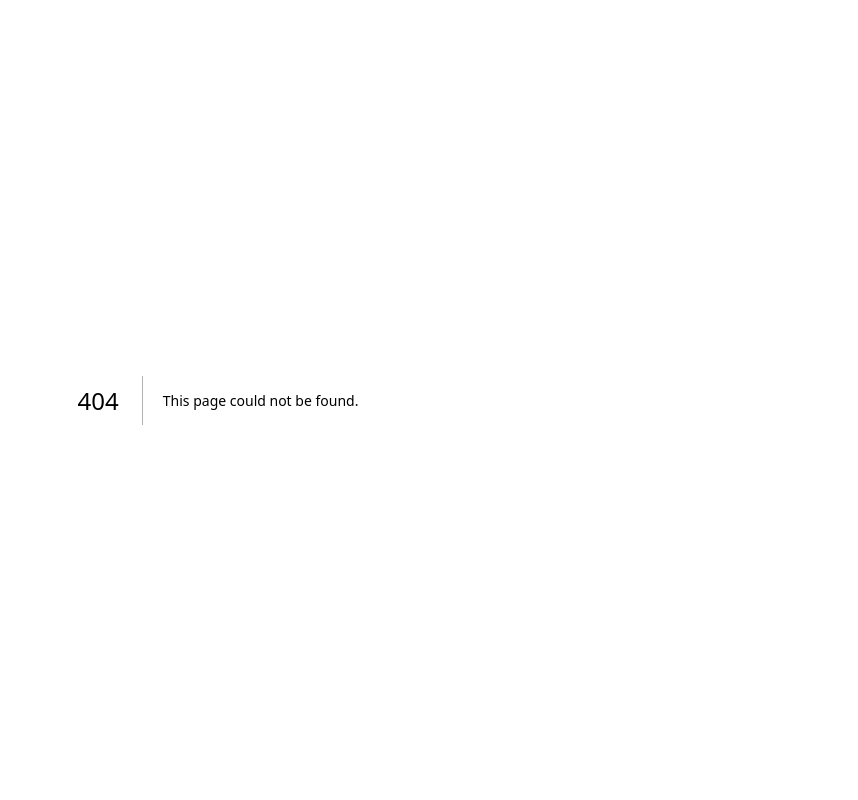
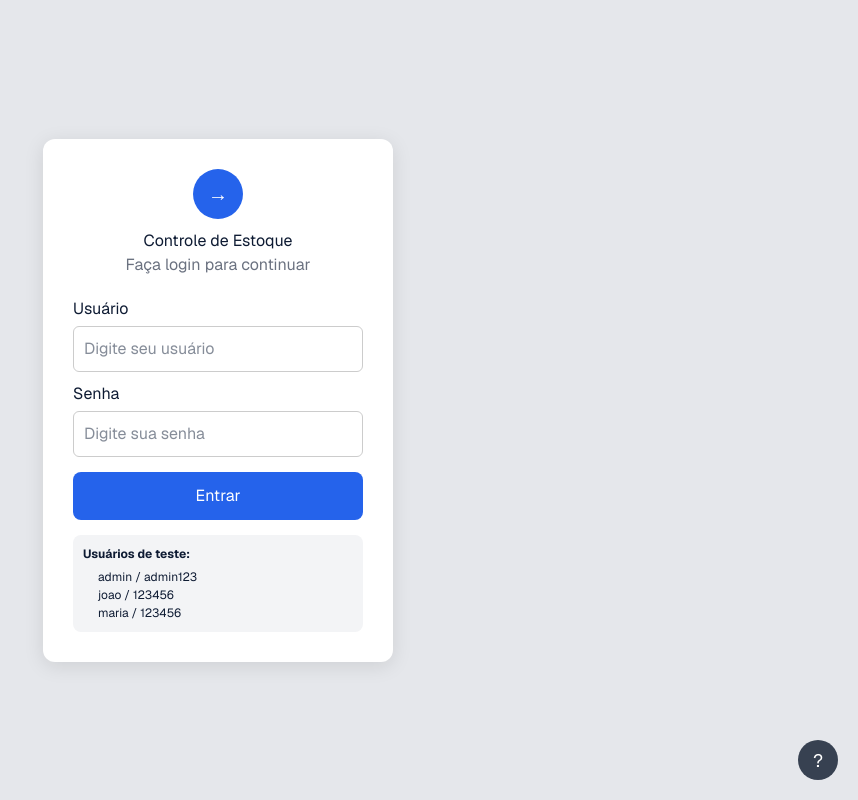
Before and after one commit to dvmanieri44/erp-de-controle-de-estoque, a Next.js app: page /login in a window 1280 px wide. Before the commit this address had no page. Shown: the whole page, without its empty margins (422-1280 px from the left). Built offline with nearby package versions, Linux system fonts and the light colour scheme.

Commit message:
adiciona tela de login

```diff
--- /dev/null
+++ b/app/login/page.tsx
@@ -0,0 +1,130 @@
+export default function LoginPage() {
+  return (
+    <div
+      style={{
+        backgroundColor: "#e5e7eb",
+        height: "100vh",
+        display: "flex",
+        justifyContent: "center",
+        alignItems: "center",
+      }}
+    >
+      <div
+        style={{
+          backgroundColor: "white",
+          padding: "30px",
+          borderRadius: "12px",
+          width: "350px",
+          boxShadow: "0 4px 20px rgba(0,0,0,0.1)",
+          textAlign: "center",
+        }}
+      >
+        {/* Ícone */}
+        <div
+          style={{
+            backgroundColor: "#2563eb",
+            width: "50px",
+            height: "50px",
+            borderRadius: "50%",
+            margin: "0 auto 10px",
+            display: "flex",
+            alignItems: "center",
+            justifyContent: "center",
+            color: "white",
+            fontSize: "20px",
+          }}
+        >
+          →
+        </div>
+
+        <h2>Controle de Estoque</h2>
+        <p style={{ color: "#6b7280", marginBottom: "20px" }}>
+          Faça login para continuar
+        </p>
+
+        {/* Usuário */}
+        <div style={{ textAlign: "left", marginBottom: "10px" }}>
+          <label>Usuário</label>
+          <input
+            type="text"
+            placeholder="Digite seu usuário"
+            style={{
+              width: "100%",
+              padding: "10px",
+              marginTop: "5px",
+              borderRadius: "6px",
+              border: "1px solid #ccc",
+            }}
+          />
+        </div>
+
+        {/* Senha */}
+        <div style={{ textAlign: "left", marginBottom: "15px" }}>
+          <label>Senha</label>
+          <input
+            type="password"
+            placeholder="Digite sua senha"
+            style={{
+              width: "100%",
+              padding: "10px",
+              marginTop: "5px",
+              borderRadius: "6px",
+              border: "1px solid #ccc",
+            }}
+          />
+        </div>
+
+        {/* Botão */}
+        <button
+          style={{
+            width: "100%",
+            padding: "12px",
+            backgroundColor: "#2563eb",
+            color: "white",
+            border: "none",
+            borderRadius: "8px",
+            cursor: "pointer",
+            marginBottom: "15px",
+          }}
+        >
+          Entrar
+        </button>
+
+        {/* Box de usuários */}
+        <div
+          style={{
+            backgroundColor: "#f3f4f6",
+            padding: "10px",
+            borderRadius: "8px",
+            fontSize: "12px",
+            textAlign: "left",
+          }}
+        >
+          <strong>Usuários de teste:</strong>
+          <ul style={{ marginTop: "5px", paddingLeft: "15px" }}>
+            <li>admin / admin123</li>
+            <li>joao / 123456</li>
+            <li>maria / 123456</li>
+          </ul>
+        </div>
+      </div>
+      <button
+  style={{
+    position: "fixed",
+    bottom: "20px",
+    right: "20px",
+    width: "40px",
+    height: "40px",
+    borderRadius: "50%",
+    border: "none",
+    backgroundColor: "#374151",
+    color: "white",
+    fontSize: "18px",
+    cursor: "pointer",
+  }}
+>
+  ?
+</button>
+    </div>
+  );
+}
```
